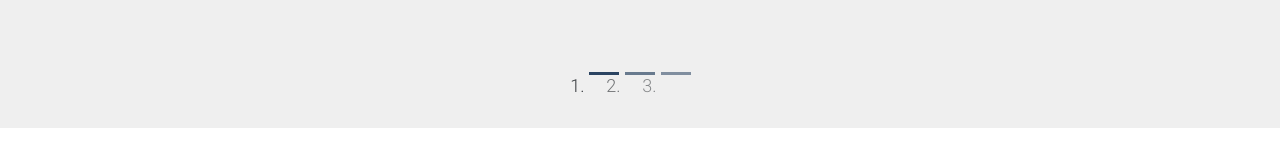
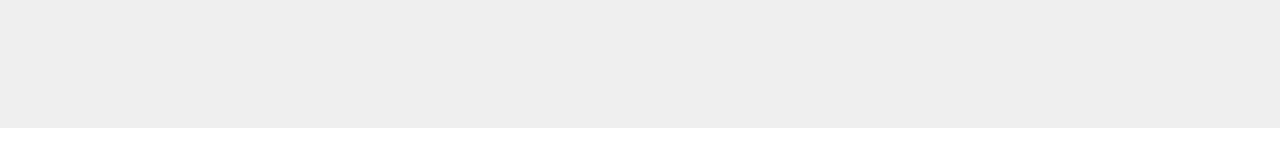
Before and after one commit to JuanJClR/tienda-web, an Angular app: page /home in a window 1280 px wide. Shown: the part 444-596 px from the top of the page. Built offline with nearby package versions, Linux system fonts and the light colour scheme.

Commit message:
Modificado home carrousel

```diff
--- a/src/app/home/home.component.html
+++ b/src/app/home/home.component.html
@@ -1,10 +1,5 @@
 <!-- Start Banner Hero -->
 <div id="template-mo-jassa-hero-carousel" class="carousel slide" data-bs-ride="carousel">
-    <ol class="carousel-indicators">
-        <li data-bs-target="#template-mo-jassa-hero-carousel" data-bs-slide-to="0" class="active"></li>
-        <li data-bs-target="#template-mo-jassa-hero-carousel" data-bs-slide-to="1"></li>
-        <li data-bs-target="#template-mo-jassa-hero-carousel" data-bs-slide-to="2"></li>
-    </ol>
     <div class="carousel-inner">
         <div class="carousel-item active">
             <div class="container">
@@ -67,7 +62,7 @@
     <a class="carousel-control-next text-decoration-none w-auto pe-3" href="#template-mo-jassa-hero-carousel" role="button" data-bs-slide="next">
         <i class="fas fa-chevron-right"></i>
     </a>
-  </div>
+</div>
   <!-- End Banner Hero -->
 
 
```
